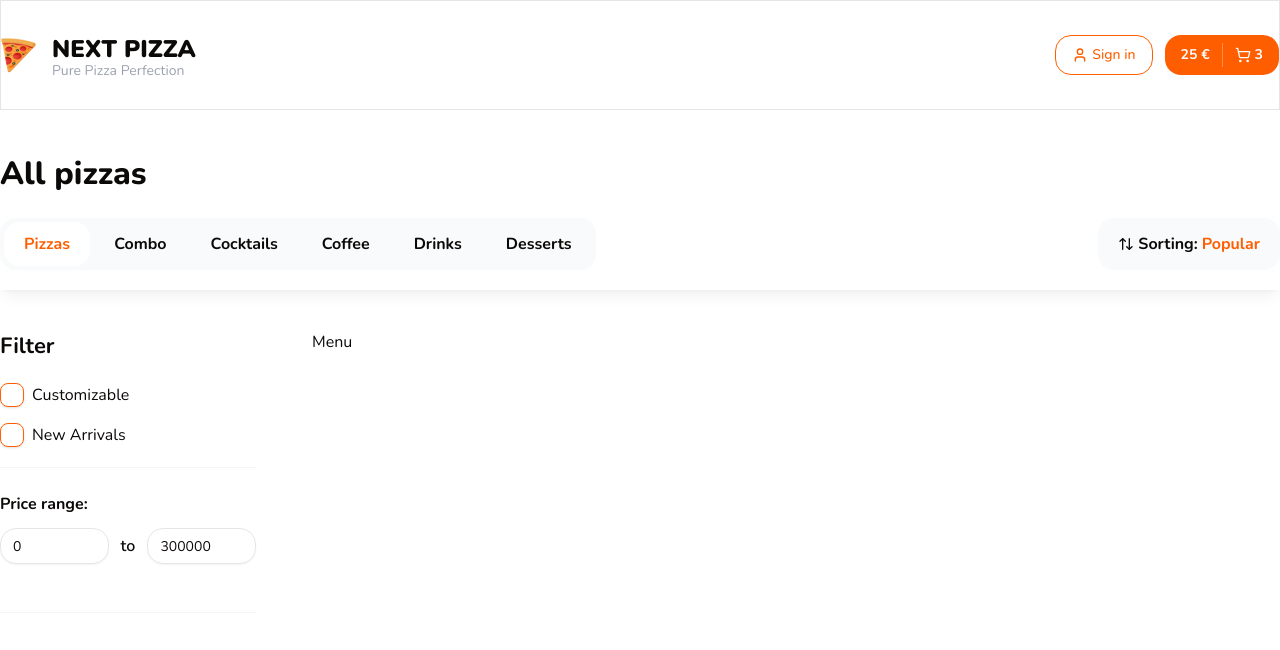
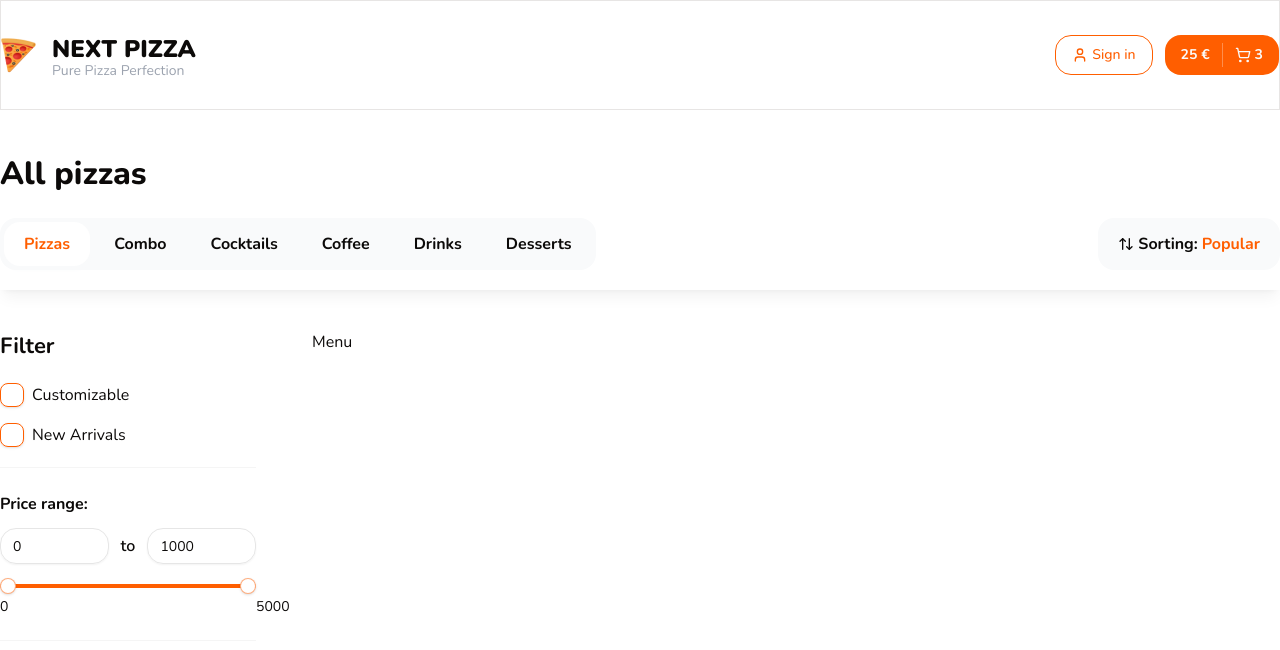
Before and after one commit to inga-divra/next-pizza, a Next.js app: page / in a window 1280 px wide. Shown: the top 650 px of the page. Built offline with nearby package versions, Linux system fonts and the light colour scheme.

Commit message:
Added range slider to price filtering section for improved user experience and accessibility. Included aria-labels for better screen reader support.

```diff
--- a/components/shared/filters.tsx
+++ b/components/shared/filters.tsx
@@ -2,6 +2,7 @@
 import { Title } from './title';
 import { FilterCheckbox } from './filter-checkbox';
 import { Input } from '../ui';
+import { RangeSlider } from './range-slider';
 
 interface Props {
   className?: string;
@@ -44,10 +45,12 @@
             placeholder='Max'
             min={0}
             max={1000}
-            defaultValue={300000}
+            defaultValue={1000}
             aria-label='Maximum price'
           />
         </div>
+        {/* range slider*/}
+        <RangeSlider min={0} max={5000} step={10} value={[0, 5000]} />
       </div>
 
       {/* Ingredients filtering */}
--- a/components/shared/index.ts
+++ b/components/shared/index.ts
@@ -6,3 +6,4 @@
 export { TopBar } from './top-bar';
 export { Filters } from './filters';
 export { FilterCheckbox } from './filter-checkbox';
+export { RangeSlider } from './range-slider';
--- /dev/null
+++ b/components/shared/range-slider.tsx
@@ -0,0 +1,89 @@
+'use client';
+
+import React from 'react';
+import * as SliderPrimitive from '@radix-ui/react-slider';
+import { cn } from '@/lib/utils';
+
+type SliderProps = {
+  className?: string;
+  min: number;
+  max: number;
+  step: number;
+  formatLabel?: (value: number) => string;
+  value?: number[] | readonly number[];
+  onValueChange?: (values: number[]) => void;
+};
+
+const RangeSlider = React.forwardRef(
+  (
+    {
+      className,
+      min,
+      max,
+      step,
+      formatLabel,
+      value,
+      onValueChange,
+      ...props
+    }: SliderProps,
+    ref
+  ) => {
+    const initialValue = Array.isArray(value) ? value : [min, max];
+    const [localValues, setLocalValues] = React.useState(initialValue);
+
+    React.useEffect(() => {
+      // Update localValues when the external value prop changes
+      setLocalValues(Array.isArray(value) ? value : [min, max]);
+    }, [min, max, value]);
+
+    const handleValueChange = (newValues: number[]) => {
+      setLocalValues(newValues);
+      if (onValueChange) {
+        onValueChange(newValues);
+      }
+    };
+
+    return (
+      <SliderPrimitive.Root
+        ref={ref as React.RefObject<HTMLDivElement>}
+        min={min}
+        max={max}
+        step={step}
+        value={localValues}
+        onValueChange={handleValueChange}
+        className={cn(
+          'relative flex w-full touch-none select-none mb-6 items-center',
+          className
+        )}
+        {...props}
+      >
+        <SliderPrimitive.Track className='relative h-1 w-full grow overflow-hidden rounded-full bg-primary/20'>
+          <SliderPrimitive.Range className='absolute h-full bg-primary' />
+        </SliderPrimitive.Track>
+        {localValues.map((value, index) => (
+          <React.Fragment key={index}>
+            <div
+              className='absolute text-center'
+              style={{
+                left: `calc(${((value - min) / (max - min)) * 100}% + 0px)`,
+                top: `10px`,
+              }}
+            >
+              <span className='text-sm'>
+                {formatLabel ? formatLabel(value) : value}
+              </span>
+            </div>
+            <SliderPrimitive.Thumb
+              className='block h-4 w-4 rounded-full border border-primary/50 bg-white shadow transition-colors focus-visible:outline-none focus-visible:ring-1 focus-visible:ring-ring disabled:pointer-events-none disabled:opacity-50'
+              aria-label={`Price: ${value}`} // Add aria-label here
+            />
+          </React.Fragment>
+        ))}
+      </SliderPrimitive.Root>
+    );
+  }
+);
+
+RangeSlider.displayName = SliderPrimitive.Root.displayName;
+
+export { RangeSlider };
```
